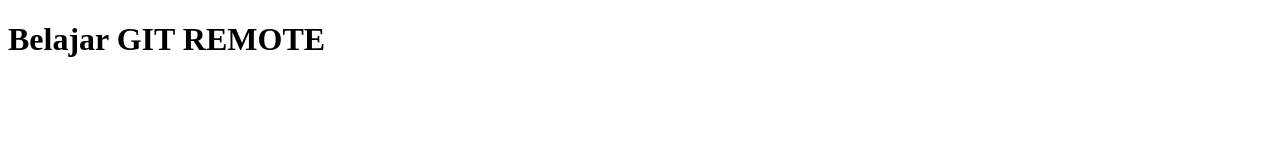
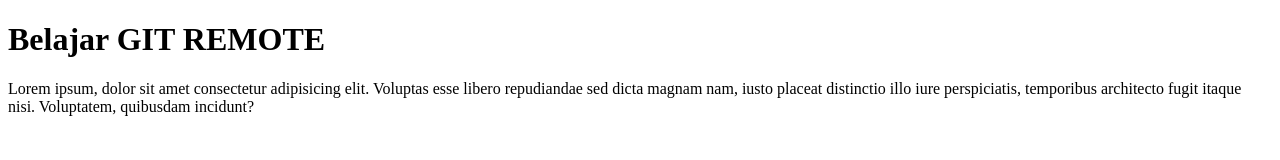
Before and after one commit to KurniDre/dre-test-remote, a plain HTML site: page index.html in a window 1280 px wide. Drawn offline with Linux system fonts and the light colour scheme.

Commit message:
menambahkan paragraf

```diff
--- a/index.html
+++ b/index.html
@@ -10,6 +10,9 @@
 
 <body>
     <h1>Belajar GIT REMOTE</h1>
+    <p>Lorem ipsum, dolor sit amet consectetur adipisicing elit. Voluptas esse libero repudiandae sed dicta magnam nam,
+        iusto placeat distinctio illo iure perspiciatis, temporibus architecto fugit itaque nisi. Voluptatem, quibusdam
+        incidunt?</p>
 </body>
 
 </html>
```
